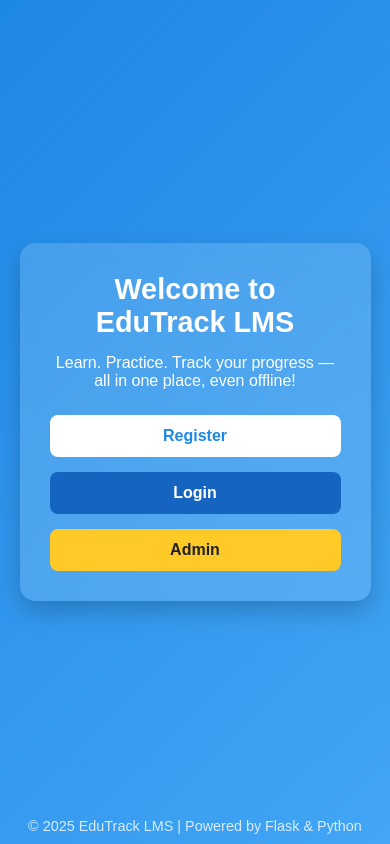
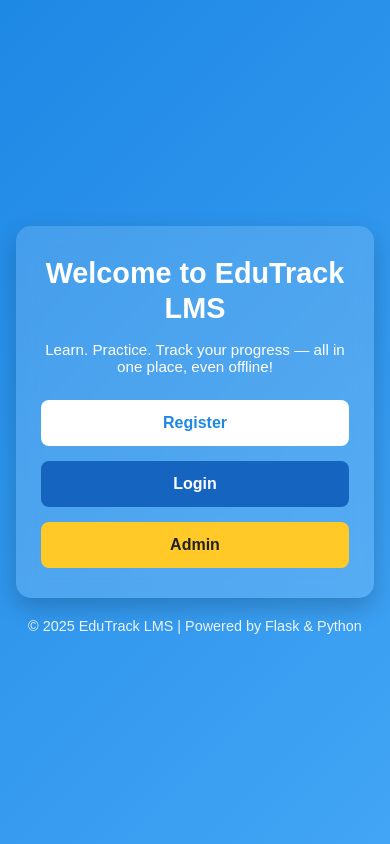
Before and after one commit to Erickpython/EduTrack_LMS, a Flask app: page / in a window 390 px wide. Run offline with Flask 3, Linux system fonts and the light colour scheme.

Commit message:
Update index.html - mobile responsiveness

```diff
--- a/templates/index.html
+++ b/templates/index.html
@@ -4,6 +4,7 @@
     <meta charset="UTF-8">
     <meta name="viewport" content="width=device-width, initial-scale=1.0">
     <title>EduTrack LMS</title>
+
     <style>
         * {
             margin: 0;
@@ -20,6 +21,8 @@
             justify-content: center;
             flex-direction: column;
             color: #fff;
+            padding: 1rem; /* Prevents content from touching screen edges on phones */
+            text-align: center;
         }
 
         .container {
@@ -29,11 +32,14 @@
             padding: 40px 50px;
             border-radius: 15px;
             box-shadow: 0 10px 25px rgba(0, 0, 0, 0.2);
+            max-width: 450px;
+            width: 100%;
         }
 
         h1 {
             font-size: 2.2rem;
             margin-bottom: 15px;
+            line-height: 1.2;
         }
 
         p {
@@ -46,6 +52,7 @@
             justify-content: center;
             gap: 20px;
             flex-wrap: wrap;
+            margin-top: 15px;
         }
 
         a {
@@ -54,13 +61,13 @@
             border-radius: 8px;
             font-weight: 600;
             transition: 0.3s;
+            font-size: 0.95rem;
         }
 
         .register-btn {
             background-color: #fff;
             color: #1e88e5;
         }
-
         .register-btn:hover {
             background-color: #bbdefb;
         }
@@ -69,47 +76,65 @@
             background-color: #1565c0;
             color: #fff;
         }
-
         .login-btn:hover {
             background-color: #0d47a1;
         }
 
-        /* New admin button styling */
         .admin-btn {
             background-color: #ffca28;
             color: #212121;
         }
-
         .admin-btn:hover {
             background-color: #ffc107;
             color: #000;
         }
 
         footer {
-            position: absolute;
-            bottom: 10px;
+            margin-top: 20px;
             font-size: 0.9rem;
-            opacity: 0.8;
+            opacity: 0.9;
+            text-align: center;
+            width: 100%;
         }
 
+        /* --------------------------- */
+        /*     MOBILE RESPONSIVE       */
+        /* --------------------------- */
         @media (max-width: 600px) {
+
+            body {
+                padding-top: 2rem;
+            }
+
             .container {
-                width: 90%;
-                padding: 30px;
+                width: 100%;
+                padding: 30px 25px;
             }
 
             h1 {
                 font-size: 1.8rem;
             }
 
+            p {
+                font-size: 0.95rem;
+            }
+
             .btn-group {
                 flex-direction: column;
                 gap: 15px;
             }
+
+            a {
+                width: 100%;
+                padding: 14px;
+                font-size: 1rem;
+            }
         }
     </style>
 </head>
+
 <body>
+
     <div class="container">
         <h1>Welcome to <span style="color:#fff; font-weight:700;">EduTrack LMS</span></h1>
         <p>Learn. Practice. Track your progress — all in one place, even offline!</p>
@@ -124,5 +149,6 @@
     <footer>
         © 2025 EduTrack LMS | Powered by Flask & Python
     </footer>
+
 </body>
 </html>
```
